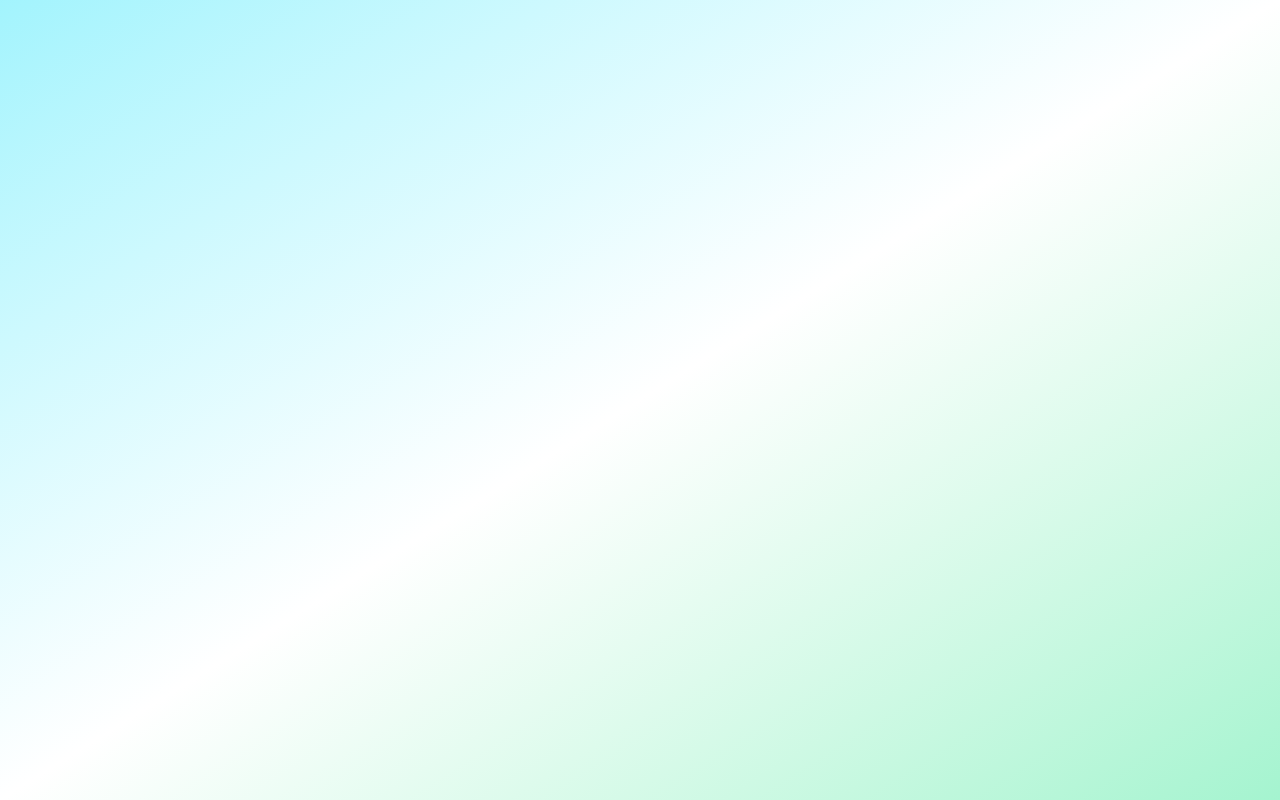
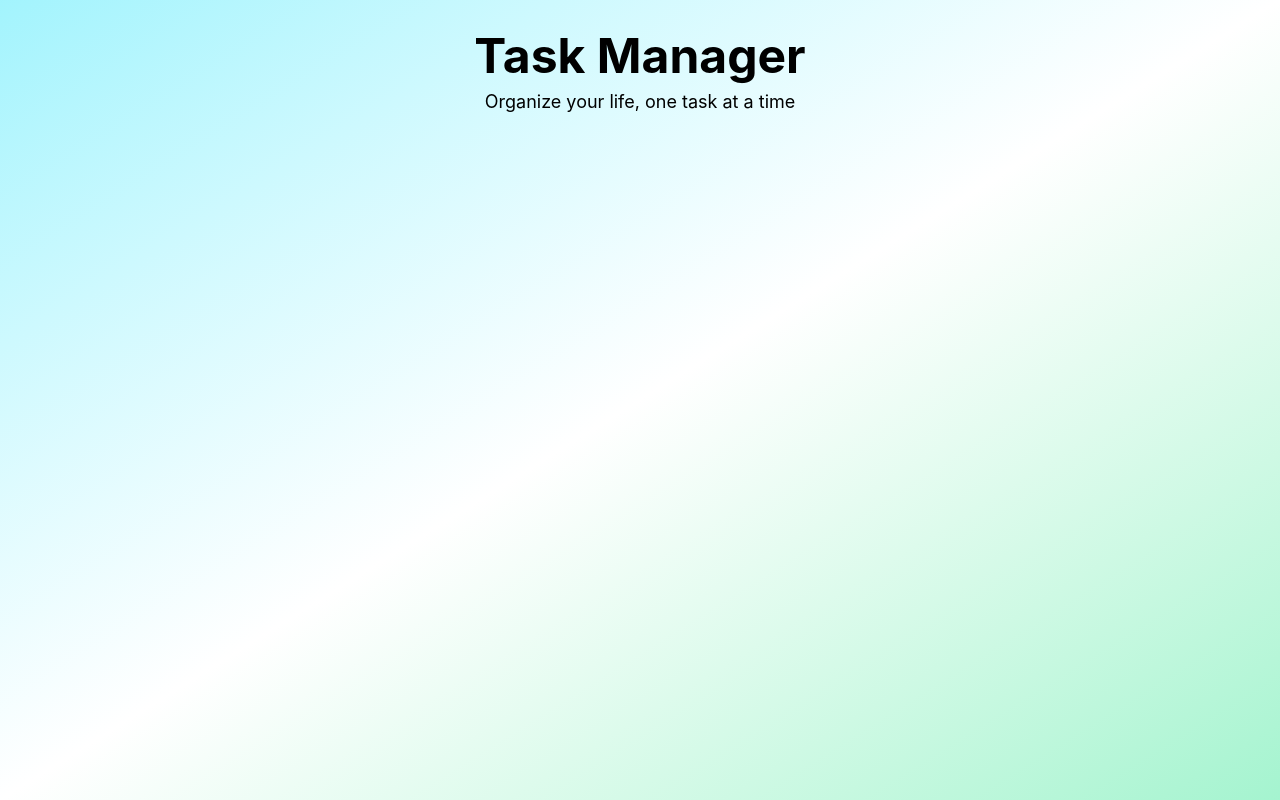
Before and after one commit to Nariman-Hasanpanah/todo-app, a React (Vite) app: page / in a window 1280 px wide. Built offline with nearby package versions, Linux system fonts and the light colour scheme.

Commit message:
Feat : add header section

```diff
--- a/src/App.jsx
+++ b/src/App.jsx
@@ -1,10 +1,16 @@
+import Header from "./components/Header";
+
 const App = () => {
   return (
     <>
       <div
         id="task-manager-page"
         className="min-h-screen bg-linear-to-br from-cyan-200 via-white to-emerald-200 p-4 md:p-8"
-      ></div>
+      >
+        <div id="task-manager" className="max-w-5xl mx-auto">
+          <Header />
+        </div>
+      </div>
     </>
   );
 };
--- /dev/null
+++ b/src/components/Header.jsx
@@ -0,0 +1,14 @@
+const Header = () => {
+  return (
+    <div id="header" className="text-center mb-8">
+      <h1 className="text-3xl sm:text-4xl md:text-5xl text-black font-bold mb-2 drop-shadow-gray-900">
+        Task Manager
+      </h1>
+      <p className="text-black text-sm sm:text-base md:text-lg">
+        Organize your life, one task at a time
+      </p>
+    </div>
+  );
+};
+
+export default Header;
```
